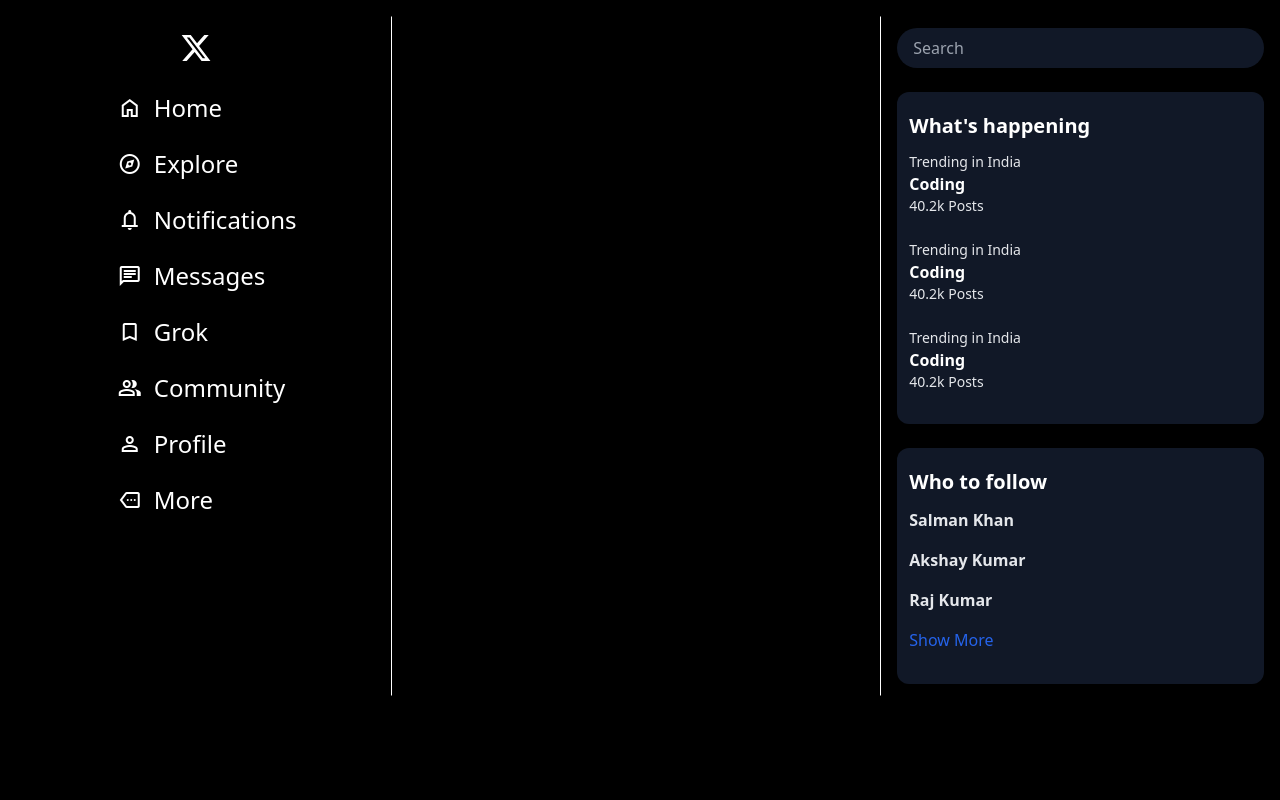
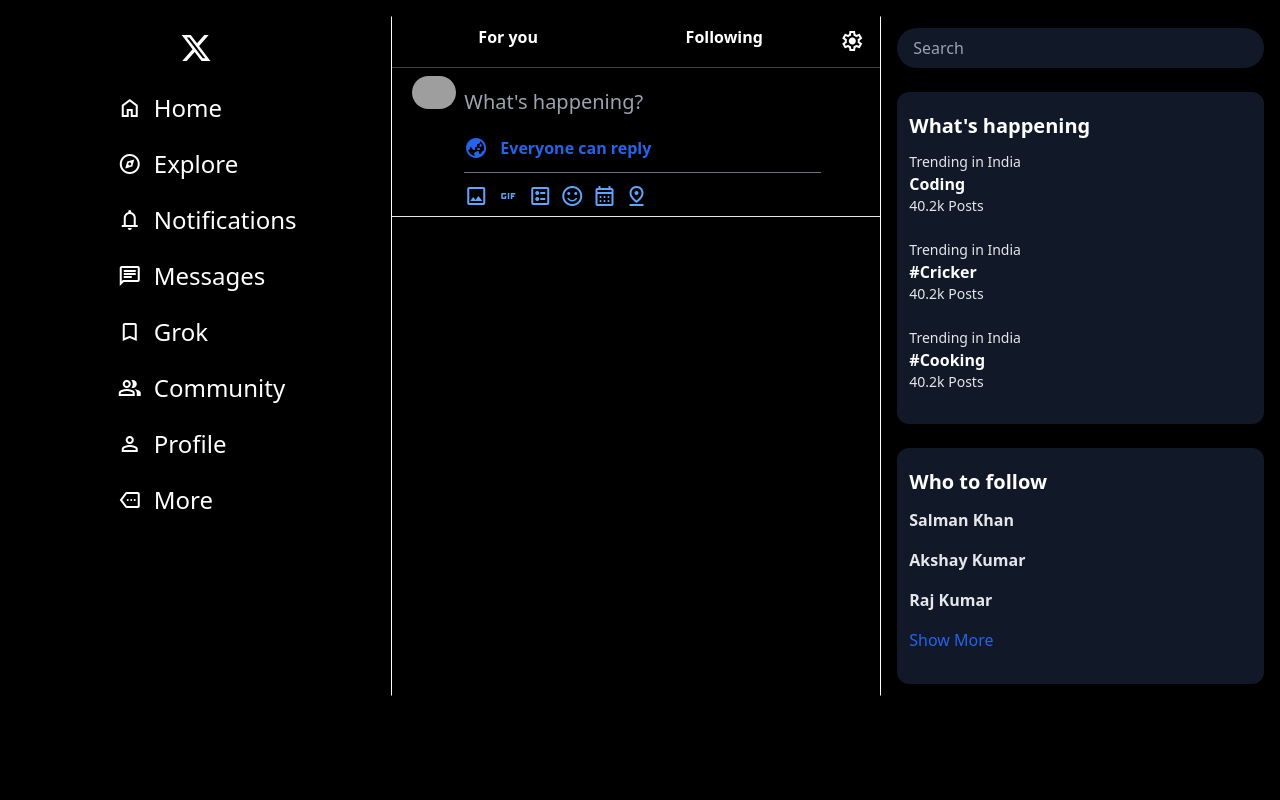
Before and after one commit to Rhythm1821/X-UI-Clone, a website built with Vite: page index.html in a window 1280 px wide. Built offline with nearby package versions, Linux system fonts and the light colour scheme; grey boxes are pictures that could not be loaded.

Commit message:
Main portion post part

```diff
--- a/index.html
+++ b/index.html
@@ -12,29 +12,112 @@
 
 <body class="bg-black text-white">
     <div class="container flex mx-auto my-4">
+
+        <!-- Left -->
         <div class="first w-[80%]">
             <div class="logo invert my-4">
-                <svg viewBox="0 0 24 24" aria-hidden="true" class="m-auto w-8 r-4qtqp9 r-yyyyoo r-dnmrzs r-bnwqim r-lrvibr r-m6rgpd r-lrsllp r-1nao33i r-16y2uox r-8kz0gk"><g><path d="M18.244 2.25h3.308l-7.227 8.26 8.502 11.24H16.17l-5.214-6.817L4.99 21.75H1.68l7.73-8.835L1.254 2.25H8.08l4.713 6.231zm-1.161 17.52h1.833L7.084 4.126H5.117z"></path></g></svg>
+                <svg viewBox="0 0 24 24" aria-hidden="true"
+                    class="m-auto w-8 r-4qtqp9 r-yyyyoo r-dnmrzs r-bnwqim r-lrvibr r-m6rgpd r-lrsllp r-1nao33i r-16y2uox r-8kz0gk">
+                    <g>
+                        <path
+                            d="M18.244 2.25h3.308l-7.227 8.26 8.502 11.24H16.17l-5.214-6.817L4.99 21.75H1.68l7.73-8.835L1.254 2.25H8.08l4.713 6.231zm-1.161 17.52h1.833L7.084 4.126H5.117z">
+                        </path>
+                    </g>
+                </svg>
             </div>
 
             <div class="sidebar flex justify-center">
                 <ul class="flex flex-col text-2xl w-1/2 ">
-                    <li class="flex justify-start items-center gap-3 w-fit hover:bg-gray-900 hover:rounded-full px-5 py-3 cursor-pointer"><span class="material-symbols-outlined text-2xl">home</span> Home</li>
-                    <li class="flex justify-start items-center gap-3 w-fit hover:bg-gray-900 hover:rounded-full px-5 py-3 cursor-pointer"><span class="material-symbols-outlined text-2xl">explore</span>Explore</li>
-                    <li class="flex justify-start items-center gap-3 w-fit hover:bg-gray-900 hover:rounded-full px-5 py-3 cursor-pointer"><span class="material-symbols-outlined text-2xl">notifications</span>Notifications</li>
-                    <li class="flex justify-start items-center gap-3 w-fit hover:bg-gray-900 hover:rounded-full px-5 py-3 cursor-pointer"><span class="material-symbols-outlined text-2xl">message</span>Messages</li>
-                    <li class="flex justify-start items-center gap-3 w-fit hover:bg-gray-900 hover:rounded-full px-5 py-3 cursor-pointer"><span class="material-symbols-outlined text-2xl">bookmark</span>Grok</li>
-                    <li class="flex justify-start items-center gap-3 w-fit hover:bg-gray-900 hover:rounded-full px-5 py-3 cursor-pointer"><span class="material-symbols-outlined text-2xl">group</span>Community</li>
-                    <li class="flex justify-start items-center gap-3 w-fit hover:bg-gray-900 hover:rounded-full px-5 py-3 cursor-pointer"><span class="material-symbols-outlined text-2xl">person</span>Profile</li>
-                    <li class="flex justify-start items-center gap-3 w-fit hover:bg-gray-900 hover:rounded-full px-5 py-3 cursor-pointer"><span class="material-symbols-outlined text-2xl">more</span>More</li>
+                    <li
+                        class="flex justify-start items-center gap-3 w-fit hover:bg-gray-900 hover:rounded-full px-5 py-3 cursor-pointer">
+                        <span class="material-symbols-outlined text-2xl">home</span> Home
+                    </li>
+                    <li
+                        class="flex justify-start items-center gap-3 w-fit hover:bg-gray-900 hover:rounded-full px-5 py-3 cursor-pointer">
+                        <span class="material-symbols-outlined text-2xl">explore</span>Explore
+                    </li>
+                    <li
+                        class="flex justify-start items-center gap-3 w-fit hover:bg-gray-900 hover:rounded-full px-5 py-3 cursor-pointer">
+                        <span class="material-symbols-outlined text-2xl">notifications</span>Notifications
+                    </li>
+                    <li
+                        class="flex justify-start items-center gap-3 w-fit hover:bg-gray-900 hover:rounded-full px-5 py-3 cursor-pointer">
+                        <span class="material-symbols-outlined text-2xl">message</span>Messages
+                    </li>
+                    <li
+                        class="flex justify-start items-center gap-3 w-fit hover:bg-gray-900 hover:rounded-full px-5 py-3 cursor-pointer">
+                        <span class="material-symbols-outlined text-2xl">bookmark</span>Grok
+                    </li>
+                    <li
+                        class="flex justify-start items-center gap-3 w-fit hover:bg-gray-900 hover:rounded-full px-5 py-3 cursor-pointer">
+                        <span class="material-symbols-outlined text-2xl">group</span>Community
+                    </li>
+                    <li
+                        class="flex justify-start items-center gap-3 w-fit hover:bg-gray-900 hover:rounded-full px-5 py-3 cursor-pointer">
+                        <span class="material-symbols-outlined text-2xl">person</span>Profile
+                    </li>
+                    <li
+                        class="flex justify-start items-center gap-3 w-fit hover:bg-gray-900 hover:rounded-full px-5 py-3 cursor-pointer">
+                        <span class="material-symbols-outlined text-2xl">more</span>More
+                    </li>
                 </ul>
             </div>
         </div>
-        <div class="second w-full border-[1px] border-x-white border-y-black"></div>
+
+        <!-- Main -->
+        <div class="second w-full border-[1px] border-x-white border-y-black">
+            <div class="top flex p-2 relative">
+                <div class="absolute w-12 h-1 bottom-0 left-[18%] bg-blue-700"></div>
+                <div class="left flex justify-center font-bold w-1/2 bg-green-6001">For you</div>
+                <div class="right flex justify-center font-bold w-1/2 bg-red-6001">Following</div>
+                <div class="settings mx-2"><span class="material-symbols-outlined text-2xl">settings</span> </div>
+            </div>
+            <div class="w-full bg-gray-700 h-[1px]"></div>
+            <div class="whatishapp flex gap-2 mx-5 my-2">
+                <div class="img">
+                    <img src="https://pbs.twimg.com/profile_images/1739274716983242752/ERXwmT2T_400x400.jpg" height="50"
+                        width="50" class="rounded-full " alt="">
+                </div>
+                <div class="w-full">
+                    <input type="text" placeholder="What's happening?"
+                        class="w-full bg-black outline-none text-xl ml-2 my-3">
+                    <div class="text-blue-600 flex items-center gap-3 w-full my-2">
+                        <span class="material-symbols-outlined text-blue-600">globe_asia</span>
+                        <span class="font-bold">Everyone can reply</span>
+                    </div>
+                    <div class="w-[90%] h-[0.2px] bg-gray-500 my-3"></div>
+                    <div class="blueicons flex gap-2 text-blue-400 items-center">
+                        <span class="material-symbols-outlined cursor-pointer">
+                            image
+                        </span>
+                        <span class="material-symbols-outlined cursor-pointer">
+                            gif
+                        </span>
+                        <span class="material-symbols-outlined cursor-pointer">
+                            ballot
+                        </span>
+                        <span class="material-symbols-outlined cursor-pointer">
+                            sentiment_satisfied
+                        </span>
+                        <span class="material-symbols-outlined cursor-pointer">
+                            calendar_month
+                        </span>
+                        <span class="material-symbols-outlined cursor-pointer">
+                            pin_drop
+                        </span>
+                    </div>
+                </div>
+            </div>
+            <hr>
+
+        </div>
+
+        <!-- Right -->
         <div class="third w-3/4 flex flex-col items-center mx-4">
             <!-- Search Bar -->
             <div class="search m-3 w-full flex justify-center">
-                <input type="text" placeholder="Search" class="w-full max-w-lg rounded-full bg-gray-900 text-white px-4 py-2">
+                <input type="text" placeholder="Search"
+                    class="w-full max-w-lg rounded-full bg-gray-900 text-white px-4 py-2">
             </div>
 
             <!-- What's happening Section -->
@@ -48,13 +131,13 @@
 
                 <div class="item cursor-pointer px-3 p-3 hover:bg-gray-800">
                     <div class="text-sm text-gray-200">Trending in India</div>
-                    <div class="font-bold">Coding</div>
+                    <div class="font-bold">#Cricker</div>
                     <div class="text-sm text-gray-200">40.2k Posts</div>
                 </div>
 
                 <div class="item cursor-pointer px-3 p-3 hover:bg-gray-800">
                     <div class="text-sm text-gray-200">Trending in India</div>
-                    <div class="font-bold">Coding</div>
+                    <div class="font-bold">#Cooking</div>
                     <div class="text-sm text-gray-200">40.2k Posts</div>
                 </div>
             </div>
```
